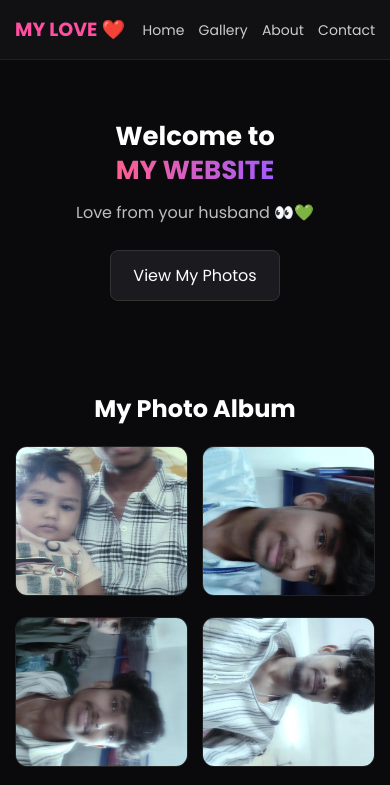
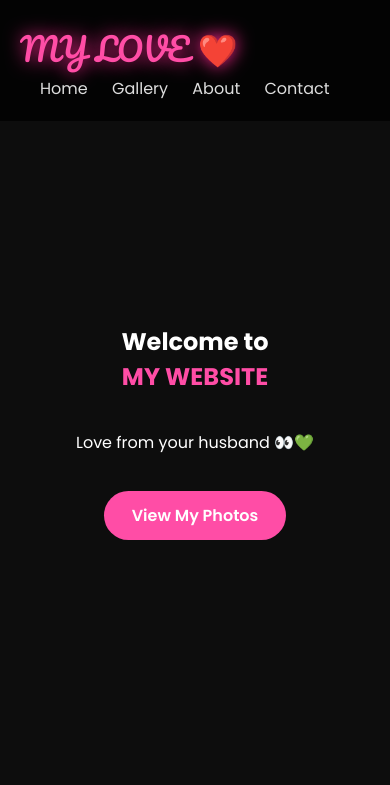
Before and after one commit to anbusk444-cmd/My-love-, a plain HTML site: page index.html in a window 390 px wide. Shown: the top 785 px of the page. Drawn offline with Linux system fonts and the light colour scheme.

Commit message:
Update style.css

```diff
--- a/style.css
+++ b/style.css
@@ -1,247 +1,151 @@
-/* ------------------------------------------------------
-   RESET + GLOBAL
------------------------------------------------------- */
-* {
+body {
   margin: 0;
-  padding: 0;
-  box-sizing: border-box;
+  font-family: 'Poppins', sans-serif;
+  background: #0d0d0d;
+  color: #fff;
 }
 
-html, body {
-  font-family: "Poppins", sans-serif;
-  background: #0a0a0c;
-  color: #fff;
-  overflow-x: hidden;
+/* HEADER */
+.site-header {
+  background: rgba(0,0,0,0.7);
+  padding: 20px;
+  position: fixed;
+  top: 0;
+  width: 100%;
+  backdrop-filter: blur(6px);
+  z-index: 1000;
+  animation: fadeDown 1s ease;
 }
 
-/* smooth scrolling */
-html {
-  scroll-behavior: smooth;
-}
-
-.page-shell {
-  width: 100%;
-  margin: auto;
-}
-
-/* ------------------------------------------------------
-   HEADER
------------------------------------------------------- */
-.site-header {
-  width: 100%;
-  background: #111114;
-  padding: 15px 0;
-  border-bottom: 1px solid #222;
-  position: sticky;
-  top: 0;
-  z-index: 2000;
-}
-
-.header-inner {
-  max-width: 900px;
-  margin: auto;
-  padding: 0 15px;
-  display: flex;
-  justify-content: space-between;
-  align-items: center;
+@keyframes fadeDown {
+  from { opacity: 0; transform: translateY(-20px); }
+  to { opacity: 1; transform: translateY(0); }
 }
 
 .brand {
-  font-size: 22px;
-  font-weight: 700;
-  color: #ff4f9f;
+  font-family: 'Pacifico', cursive;
+  font-size: 32px;
+  color: #ff4da6;
+  animation: glow 2s infinite alternate;
+}
+
+@keyframes glow {
+  from { text-shadow: 0 0 10px #ff4da6; }
+  to { text-shadow: 0 0 20px #ff1a8c; }
 }
 
 .nav a {
-  margin-left: 15px;
-  color: #ccc;
+  margin-left: 20px;
   text-decoration: none;
-  font-size: 15px;
+  color: #ddd;
   transition: 0.3s;
 }
 
 .nav a:hover {
-  color: #ff4f9f;
+  color: #ff4da6;
 }
 
-/* ------------------------------------------------------
-   HERO SECTION
------------------------------------------------------- */
+/* HERO SECTION */
 .hero {
-  padding: 60px 20px;
+  height: 100vh;
+  display: flex;
+  flex-direction: column;
+  justify-content: center;
+  align-items: center;
   text-align: center;
+  padding: 0 20px;
+  animation: fadeIn 1.5s ease;
 }
 
-.hero h1 {
-  font-size: 32px;
-  line-height: 1.3;
-  margin-bottom: 12px;
+@keyframes fadeIn {
+  from { opacity: 0; }
+  to { opacity: 1; }
 }
 
 .accent {
-  background: linear-gradient(90deg, #ff5f8f, #a45bff);
-  -webkit-background-clip: text;
-  color: transparent;
+  color: #ff4da6;
+  animation: heartbeat 2s infinite;
 }
 
-.lead {
-  color: #bdbdbd;
-  font-size: 16px;
-  margin-bottom: 25px;
+@keyframes heartbeat {
+  0% { transform: scale(1); }
+  50% { transform: scale(1.1); }
+  100% { transform: scale(1); }
 }
 
 .cta {
-  padding: 12px 22px;
-  background: #1a1a1f;
-  border: 1px solid #333;
+  margin-top: 20px;
+  padding: 12px 28px;
+  background: #ff4da6;
+  color: white;
+  border-radius: 30px;
   text-decoration: none;
-  color: #fff;
-  display: inline-block;
-  border-radius: 8px;
-  font-size: 16px;
+  font-weight: 600;
   transition: 0.3s;
 }
 
 .cta:hover {
-  background: #29292f;
+  background: #ff1a8c;
+  transform: scale(1.1);
 }
 
-/* ------------------------------------------------------
-   GALLERY SECTION
------------------------------------------------------- */
+/* GALLERY */
 .gallery-section {
-  padding: 30px 15px;
-  text-align: center;
-}
-
-.section-title {
-  font-size: 24px;
-  margin-bottom: 20px;
+  padding: 100px 40px;
 }
 
 .grid {
   display: grid;
-  grid-template-columns: repeat(auto-fill, minmax(150px, 1fr));
-  gap: 14px;
-  padding-bottom: 40px;
+  grid-template-columns: repeat(auto-fit, minmax(220px, 1fr));
+  gap: 20px;
+  animation: fadeIn 1.3s ease;
 }
 
 .photo img {
   width: 100%;
-  height: 180px;
-  object-fit: cover;
   border-radius: 12px;
-  border: 1px solid #222;
-  transition: 0.3s;
+  transition: transform 0.4s;
 }
 
 .photo img:hover {
   transform: scale(1.06);
 }
 
-/* ------------------------------------------------------
-   FOOTER
------------------------------------------------------- */
+/* FOOTER */
 .site-footer {
+  text-align: center;
   padding: 20px;
-  background: #0c0c0e;
-  border-top: 1px solid #222;
-  text-align: center;
-  color: #aaa;
-  font-size: 14px;
+  opacity: 0.6;
 }
 
-/* ------------------------------------------------------
-   LIGHTBOX / MODAL
------------------------------------------------------- */
+/* LIGHTBOX */
 .lightbox {
+  display: none;
   position: fixed;
-  inset: 0;
-  background: rgba(0,0,0,0.88);
-  display: none;
+  top: 0;
+  left: 0;
+  width: 100%;
+  height: 100%;
+  background: rgba(0,0,0,0.9);
   justify-content: center;
   align-items: center;
   flex-direction: column;
-  padding: 20px;
-  z-index: 9999;
 }
 
-.lightbox.active {
-  display: flex;
+.lightbox img {
+  max-width: 90%;
+  border-radius: 12px;
 }
 
-.lb-image {
-  max-width: 90%;
-  max-height: 70vh;
-  margin-bottom: 15px;
-  border-radius: 10px;
+.lb-close, .lb-prev, .lb-next {
+  position: absolute;
+  background: none;
+  border: none;
+  font-size: 32px;
+  color: #fff;
+  cursor: pointer;
 }
 
-.lb-caption {
-  color: #ccc;
-  margin-top: 5px;
-  text-align: center;
-}
-
-.lb-close,
-.lb-prev,
-.lb-next {
-  position: absolute;
-  background: #111;
-  padding: 10px 15px;
-  border: none;
-  color: #fff;
-  font-size: 22px;
-  cursor: pointer;
-  border-radius: 8px;
-  transition: 0.3s;
-}
-
-.lb-close {
-  top: 20px;
-  right: 20px;
-}
-
-.lb-prev {
-  left: 20px;
-  top: 50%;
-  transform: translateY(-50%);
-}
-
-.lb-next {
-  right: 20px;
-  top: 50%;
-  transform: translateY(-50%);
-}
-
-.lb-prev:hover,
-.lb-next:hover,
-.lb-close:hover {
-  background: #333;
-}
-
-/* ------------------------------------------------------
-   MOBILE RESPONSIVE
------------------------------------------------------- */
-@media (max-width: 600px) {
-  .hero h1 {
-    font-size: 26px;
-  }
-
-  .grid {
-    grid-template-columns: repeat(2, 1fr);
-  }
-
-  .photo img {
-    height: 150px;
-  }
-
-  .brand {
-    font-size: 19px;
-  }
-
-  .nav a {
-    margin-left: 10px;
-    font-size: 14px;
-  }
-}
+.lb-close { top: 20px; right: 30px; }
+.lb-prev  { left: 30px; }
+.lb-next  { right: 30px; }
```
